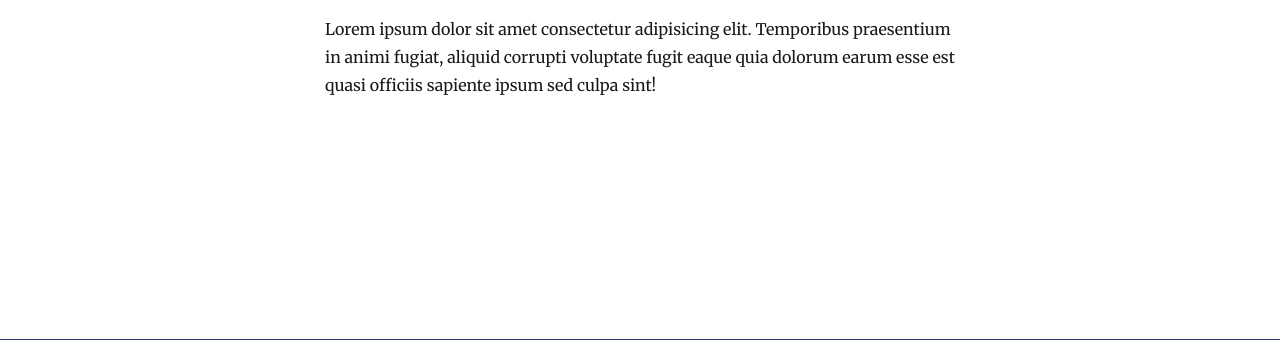
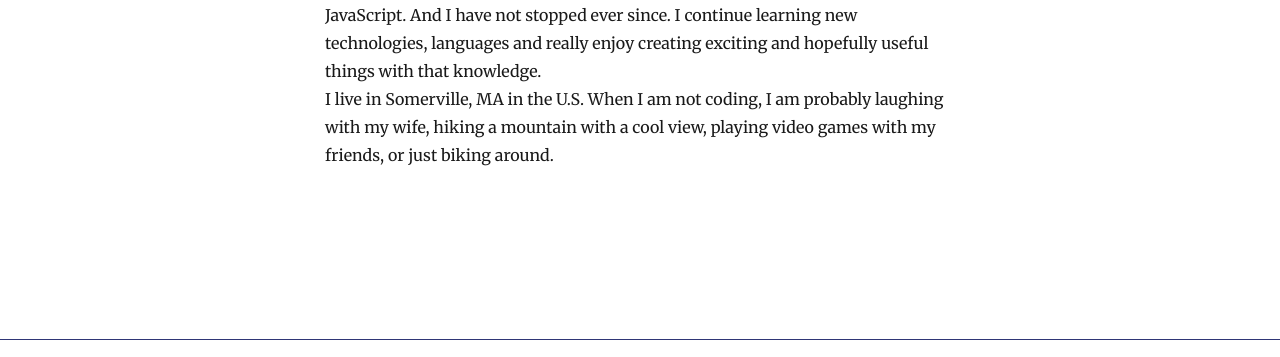
Before and after one commit to voldev8/personal-blog, a Gatsby site: page /about in a window 1280 px wide. Shown: the part 349-706 px from the top of the page. Built offline with nearby package versions, Linux system fonts and the light colour scheme; Gatsby itself is replaced by a stand-in of ours; some packages are replaced by stand-ins of ours.

Commit message:
-about me

```diff
--- a/content/blog/intro/index.mdx
+++ b/content/blog/intro/index.mdx
@@ -5,5 +5,9 @@ description: "Introduction to the blog soon to be updated and not upgraded."
 ---
 
 ## A new beginning
+
 First of all, unfortunately this is not a story of how i learned coding in 3 months, or how to master 10 languages in a week.
 This is a story of a long path which i believe and hope will get longer and longer in time.
+I started out with some HTML, CSS move to JavaScript from there. After I've gotten comfortable with the basics,
+it was time to conquer frameworks and libraries. I started with React for the front-end,
+Expressjs and Nodejs for the back-end, MongoDB for database. Also enjoyed
--- a/src/pages/about.js
+++ b/src/pages/about.js
@@ -5,11 +5,13 @@ import SEO from "../components/seo"
 const About = () => {
   return (
     <Layout title={"About"}>
-      <SEO title="About" keywords={[`blog`, `gatsby`, `javascript`, `react`]} />
+      <SEO title="About me" keywords={[`blog`, `gatsby`, `javascript`, `react`]} />
       <p>
-        Lorem ipsum dolor sit amet consectetur adipisicing elit. Temporibus
-        praesentium in animi fugiat, aliquid corrupti voluptate fugit eaque quia
-        dolorum earum esse est quasi officiis sapiente ipsum sed culpa sint!
+        Hi! I'm Volkan. I started coding in 2015 by printing out the words 'Hello World!'. I got hooked so I began my journey with HTML, CSS and from there, moved to JavaScript.
+        And I have not stopped ever since. I continue learning new technologies, languages and really enjoy creating exciting and hopefully useful things with that knowledge.
+        <br />
+        I live in Somerville, MA in the U.S. When I am not coding, I am probably laughing with my wife, hiking a mountain with a cool view, playing video games with my friends,
+        or just biking around.
       </p>
     </Layout>
   )
```
